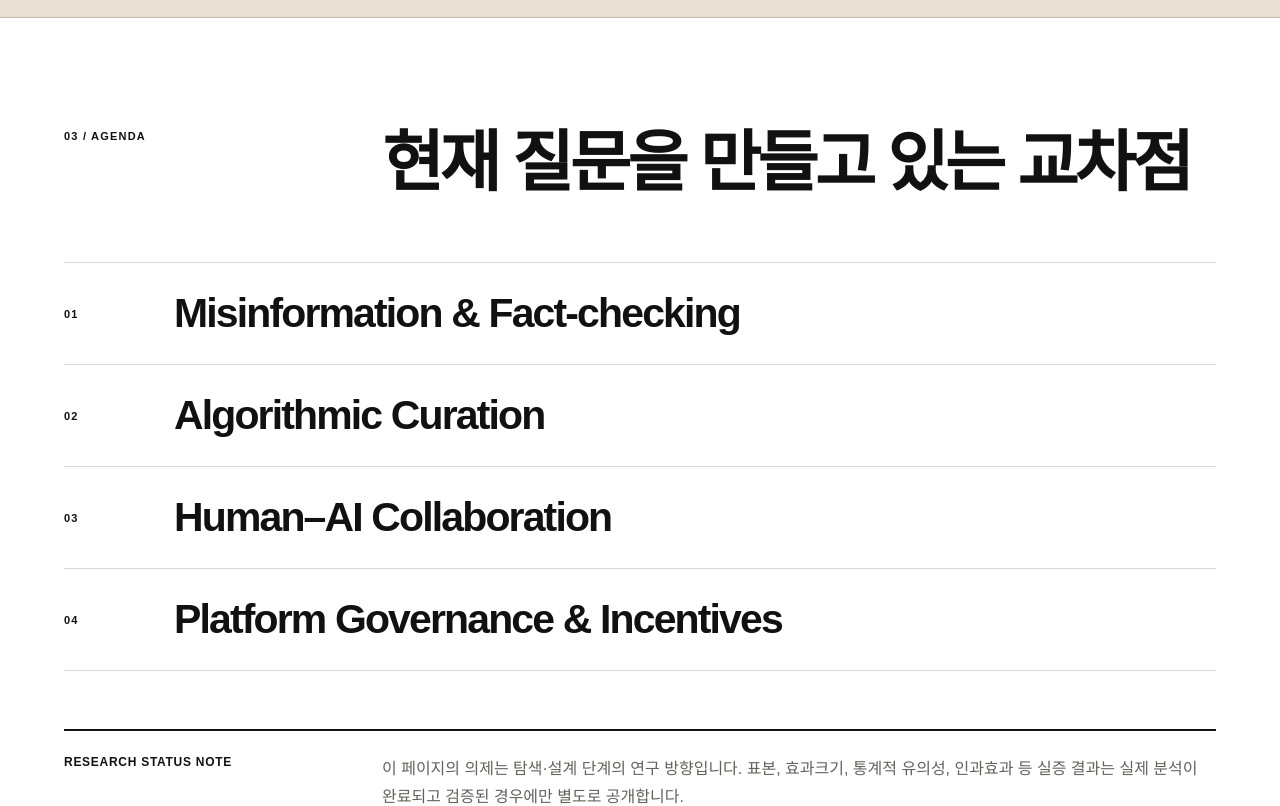
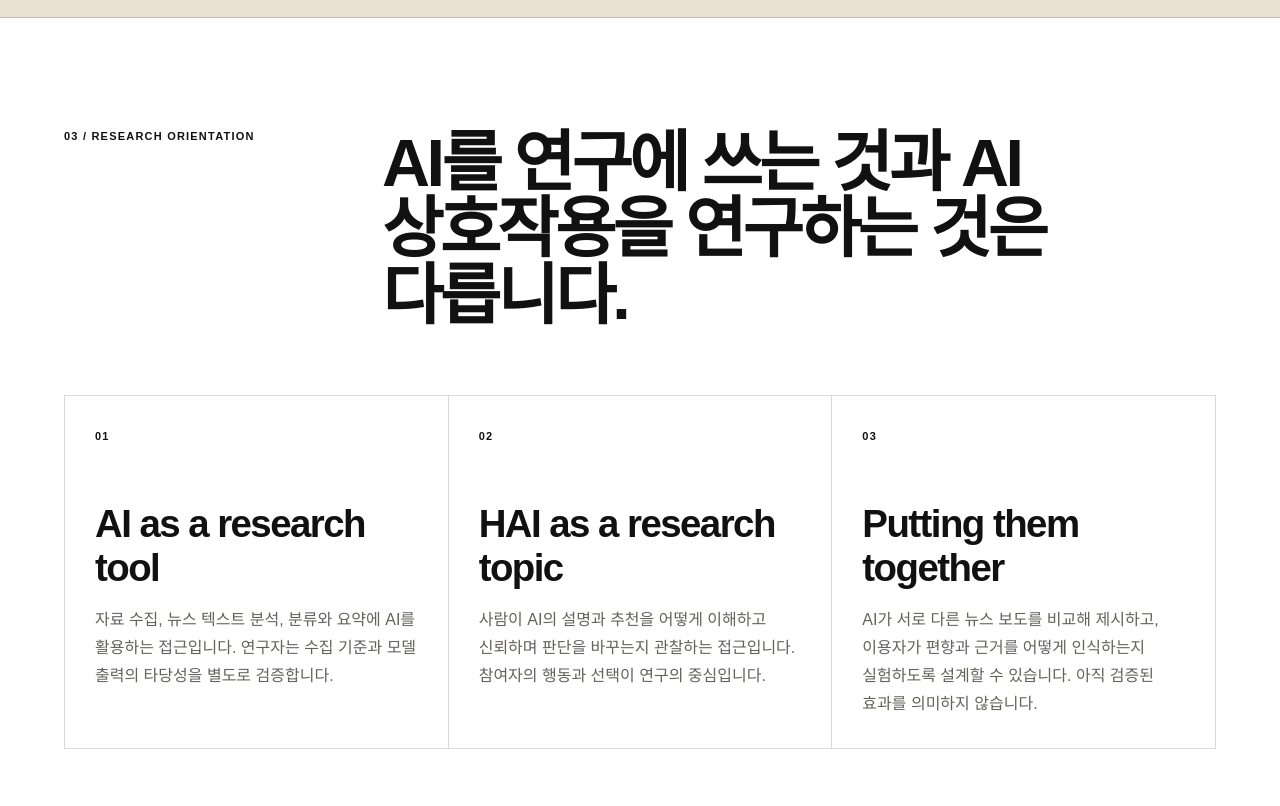
Before and after one commit to Jxny0ung/ddalkak-lab-hai, a Next.js app: page /research in a window 1280 px wide. Shown: the part 2400-3206 px from the top of the page. Built offline with nearby package versions, Linux system fonts and the light colour scheme.

Commit message:
feat(research): clarify HCI/HAI and AI tool versus human-AI interaction as research object

```diff
--- a/src/app/research/page.tsx
+++ b/src/app/research/page.tsx
@@ -77,9 +77,37 @@ export default function ResearchPage() {
           </div>
         </section>
 
+        <section className="content-section" id="hai-distinction">
+          <div className="section-heading">
+            <span>03 / Research orientation</span>
+            <h2>AI를 연구에 쓰는 것과 AI 상호작용을 연구하는 것은 다릅니다.</h2>
+          </div>
+          <div className="three-column">
+            <article>
+              <span>01</span>
+              <h3>AI as a research tool</h3>
+              <p>자료 수집, 뉴스 텍스트 분석, 분류와 요약에 AI를 활용하는 접근입니다. 연구자는 수집 기준과 모델 출력의 타당성을 별도로 검증합니다.</p>
+            </article>
+            <article>
+              <span>02</span>
+              <h3>HAI as a research topic</h3>
+              <p>사람이 AI의 설명과 추천을 어떻게 이해하고 신뢰하며 판단을 바꾸는지 관찰하는 접근입니다. 참여자의 행동과 선택이 연구의 중심입니다.</p>
+            </article>
+            <article>
+              <span>03</span>
+              <h3>Putting them together</h3>
+              <p>AI가 서로 다른 뉴스 보도를 비교해 제시하고, 이용자가 편향과 근거를 어떻게 인식하는지 실험하도록 설계할 수 있습니다. 아직 검증된 효과를 의미하지 않습니다.</p>
+            </article>
+          </div>
+          <div className="research-note">
+            <strong>HCI와 HAI의 관계</strong>
+            <p>HAI는 HCI를 대체한다기보다, 인공지능의 설명, 불확실성, 의사결정 지원과 인간의 상호작용을 집중적으로 다루는 연구 방향입니다. 아래 의제는 연구 가능성이지 완료된 실험 결과가 아닙니다.</p>
+          </div>
+        </section>
+
         <section className="content-section">
           <div className="section-heading">
-            <span>03 / Agenda</span>
+            <span>04 / Agenda</span>
             <h2>현재 질문을 만들고 있는 교차점</h2>
           </div>
           <div className="agenda-list">
```
